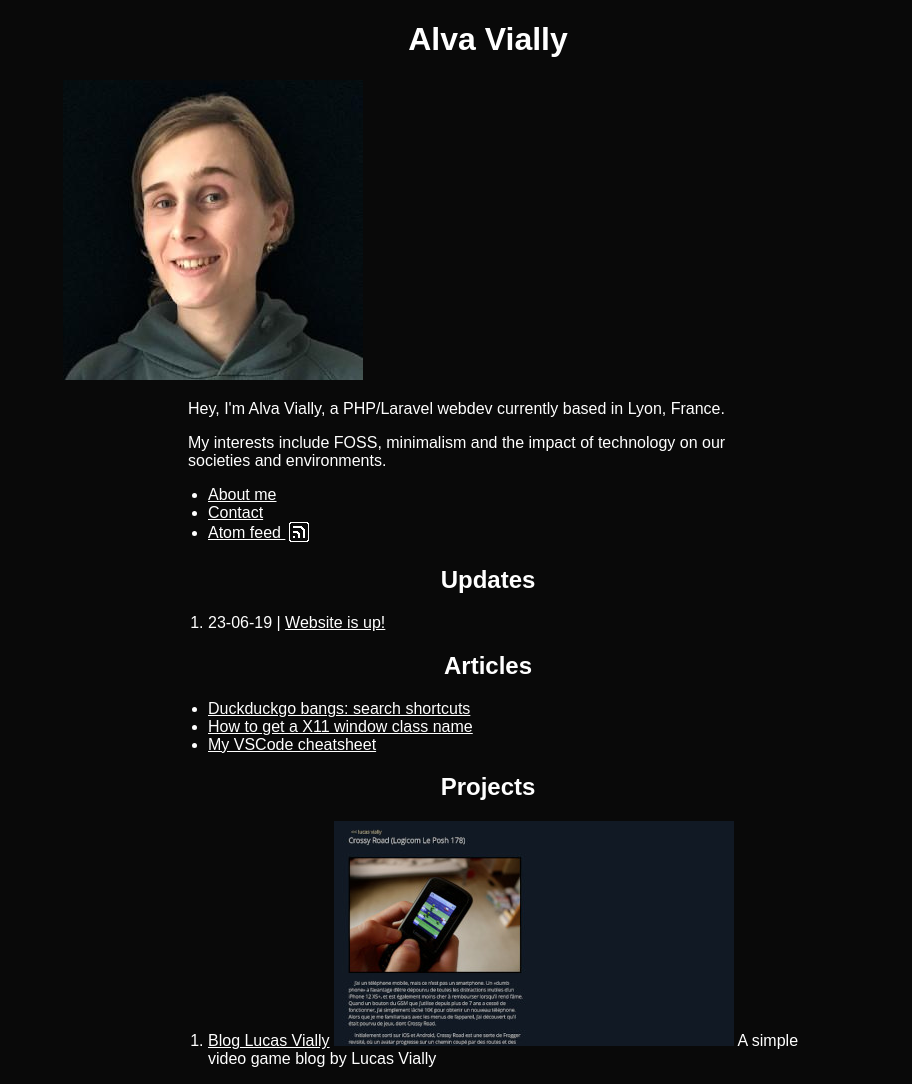
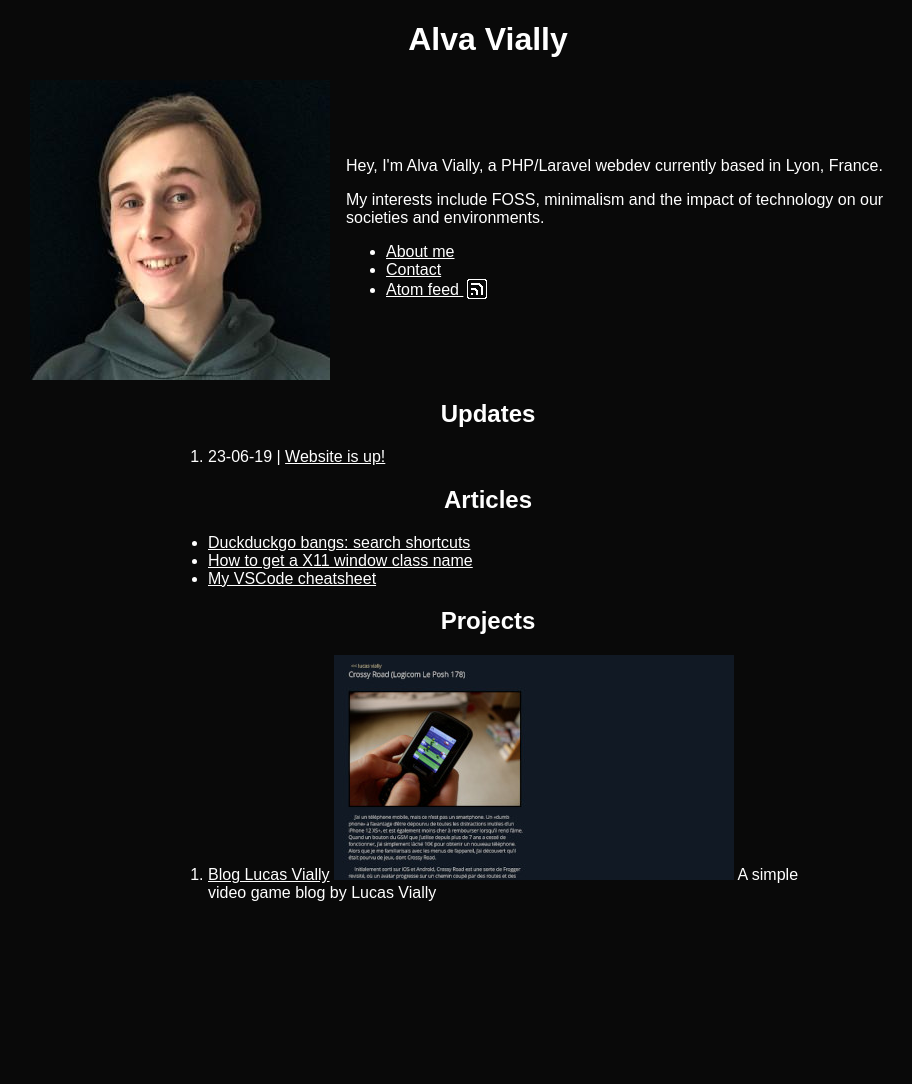
Before and after one commit to alva-v/personal-website, a Jekyll site: the page built from index.html, in a window 1280 px wide. Shown: the whole page, without its empty margins (152-1064 px from the left). Built offline with Jekyll 4.4.1, drawn with Linux system fonts in a browser that asks for light colours; after the commit the page ends 929 px from its top, so only the background shows below that.

Commit message:
Align introduction image & text

```diff
--- a/_sass/main.scss
+++ b/_sass/main.scss
@@ -6,7 +6,7 @@ body {
     color: $color-main;
     font-family: sans-serif;
     min-height: 100vh;
-    size: 16px;
+    font-size: 16px;
 }
 
 a {
@@ -14,7 +14,7 @@ a {
 }
 
 /* =============================================================================
-    General width & alignment
+    Width & alignment
 ============================================================================= */
 
 h1,
@@ -24,13 +24,24 @@ h2 {
 
 h3,
 h4 {
+    margin-left: auto;
+    margin-right: auto;
     max-width: 700px;
     text-align: left;
 }
 
 main {
-    margin: 0 auto;
-    max-width: 850px;
+    figure {
+        margin-left: auto;
+        margin-right: auto;
+        max-width: 850px;
+
+        pre {
+            margin-left: auto;
+            margin-right: auto;
+            max-width: 650px;
+        }
+    }
 
     p,
     dl,
@@ -39,6 +50,26 @@ main {
         margin-left: auto;
         margin-right: auto;
         max-width: 600px;
+    }
+
+    div {
+        max-width: none;
+    }
+}
+
+/*  introduction alignment
+============================================================================= */
+.introduction {
+    align-items: center;
+    display: flex;
+    flex-wrap: wrap;
+    gap: 1em;
+    justify-content: center;
+
+    * {
+        margin-left: 0;
+        margin-right: 0;
+        height: min-content;
     }
 }
 
--- a/index.html
+++ b/index.html
@@ -9,11 +9,14 @@ layout: none
   <body>
     <h1>Alva Vially</h1>
     <main>
-      <img src="/assets/img/alva.jpg" alt="">
-      <p>Hey, I'm Alva Vially, a PHP/Laravel webdev currently based in Lyon, France.</p>
-      <p>My interests include FOSS, minimalism and the impact of technology on our societies and environments.</p>
-
-      {% include nav.html %}
+      <div class="introduction">
+        <img src="/assets/img/alva.jpg" alt="">
+        <div>
+          <p>Hey, I'm Alva Vially, a PHP/Laravel webdev currently based in Lyon, France.</p>
+          <p>My interests include FOSS, minimalism and the impact of technology on our societies and environments.</p>
+          {% include nav.html %}
+        </div>
+      </div>
 
       <h2>Updates</h2>
       {% include update-list.html limit=3 more=1 %}
```
Also changed, not shown: about-me.html (+8 -0 lines).
